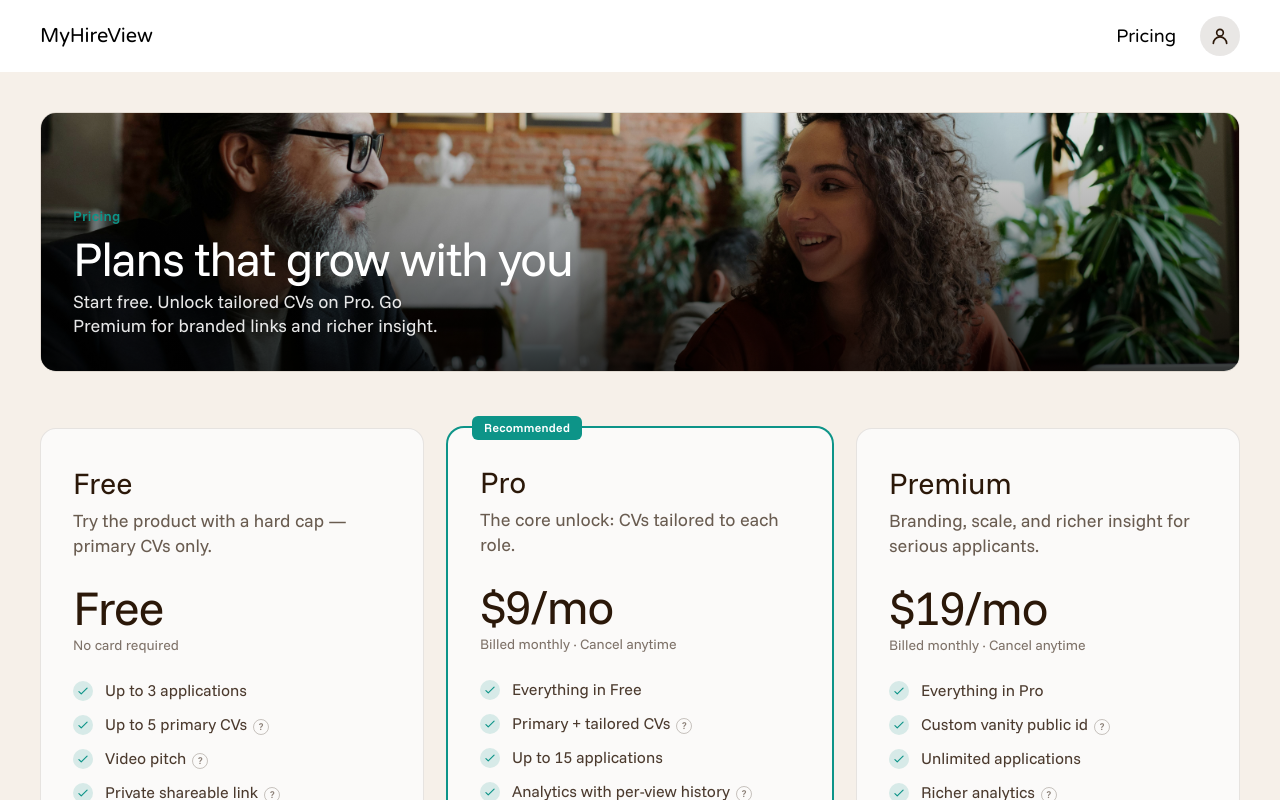
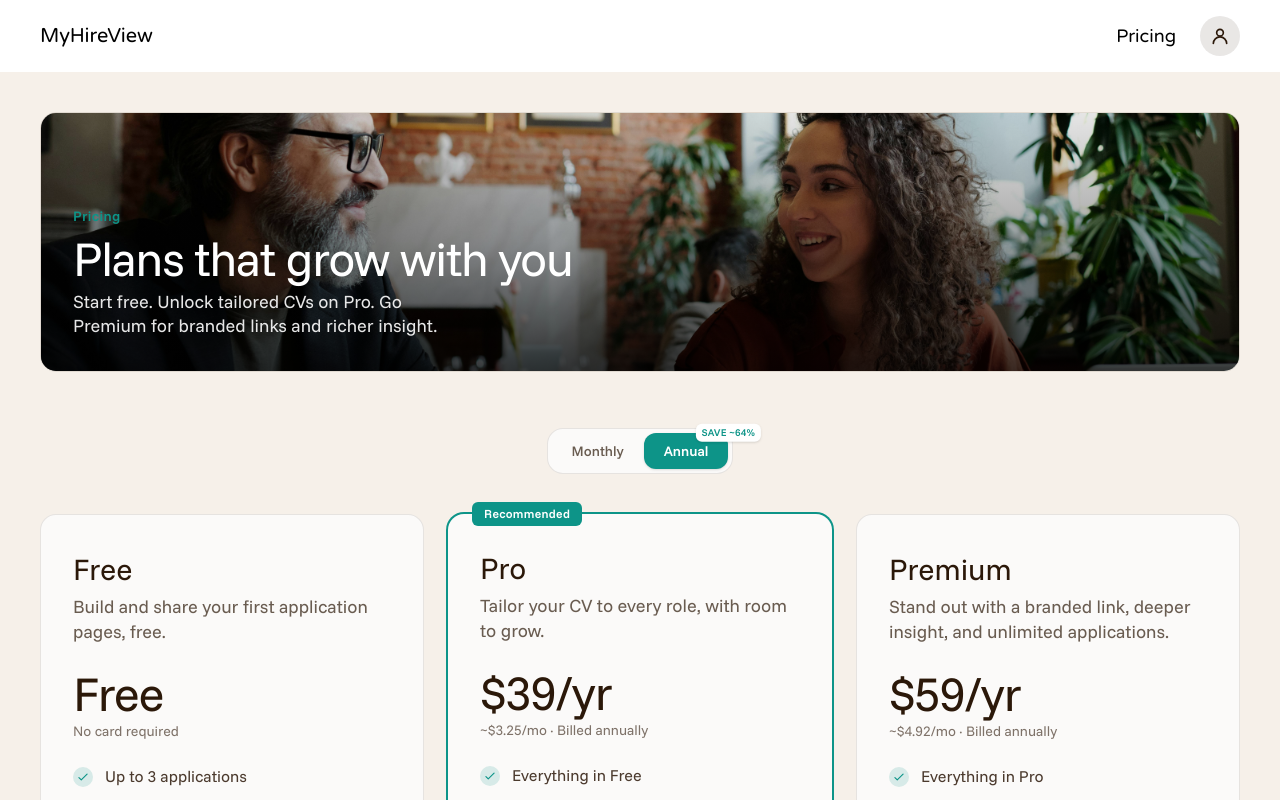
Before and after one commit to joan-gerard/my-hire-view, a Next.js app: page /pricing in a window 1280 px wide. Shown: the top 800 px of the page. Built offline with nearby package versions, Linux system fonts and the light colour scheme; no server answers.

Commit message:
feat: add annual pricing plans and billing-interval toggle on /pricing

```diff
--- a/components/public/pricing/PricingTiersSection.tsx
+++ b/components/public/pricing/PricingTiersSection.tsx
@@ -9,9 +9,14 @@ import {
 } from "@/lib/landing-animations";
 import { motion } from "framer-motion";
 import Link from "next/link";
+import { useState } from "react";
 import {
+  ANNUAL_SAVINGS_LABEL,
+  getAnnualNudge,
+  getTierPrice,
   PRICING_DRAFT_NOTE,
   PRICING_TIERS,
+  type BillingInterval,
   type PricingFeature,
   type PricingTier,
 } from "./constants";
@@ -22,12 +27,20 @@ import {
  * teal accent CTAs. Sits directly under PricingIntro so tiers are early in view.
  */
 export default function PricingTiersSection() {
+  const [billingInterval, setBillingInterval] =
+    useState<BillingInterval>("annual");
+
   return (
     <section
       id="pricing"
       className="px-4 md:px-6 lg:px-10 2xl:px-12 pt-6 pb-6 lg:pt-8 lg:pb-8 max-w-[1700px] mx-auto"
       aria-label="Pricing plans"
     >
+      <BillingIntervalToggle
+        value={billingInterval}
+        onChange={setBillingInterval}
+      />
+
       <motion.div
         className="grid grid-cols-1 gap-4 md:gap-6 lg:grid-cols-3 lg:items-stretch"
         initial="hidden"
@@ -35,7 +48,12 @@ export default function PricingTiersSection() {
         variants={staggerContainer.variants}
       >
         {PRICING_TIERS.map((tier) => (
-          <PricingTierCard key={tier.id} tier={tier} />
+          <PricingTierCard
+            key={tier.id}
+            tier={tier}
+            billingInterval={billingInterval}
+            onSelectAnnual={() => setBillingInterval("annual")}
+          />
         ))}
       </motion.div>
 
@@ -52,8 +70,79 @@ export default function PricingTiersSection() {
   );
 }
 
-function PricingTierCard({ tier }: { tier: PricingTier }) {
+function BillingIntervalToggle({
+  value,
+  onChange,
+}: {
+  value: BillingInterval;
+  onChange: (interval: BillingInterval) => void;
+}) {
+  return (
+    <div className="mb-8 lg:mb-10 flex flex-col items-center gap-2">
+      <div
+        role="radiogroup"
+        aria-label="Billing interval"
+        className="inline-flex rounded-2xl border border-(--foreground)/10 bg-[#fbfaf9] p-1"
+      >
+        {(
+          [
+            { id: "monthly", label: "Monthly" },
+            { id: "annual", label: "Annual" },
+          ] as const
+        ).map((option) => {
+          const selected = value === option.id;
+          const isAnnual = option.id === "annual";
+          return (
+            <button
+              key={option.id}
+              type="button"
+              role="radio"
+              aria-checked={selected}
+              onClick={() => onChange(option.id)}
+              className={
+                selected
+                  ? "relative inline-flex items-center justify-center rounded-xl bg-(--brand-accent-1) px-5 py-2 text-sm font-semibold text-white shadow-sm transition focus:outline-none focus-visible:ring-2 focus-visible:ring-(--brand-accent-1) focus-visible:ring-offset-2"
+                  : "relative inline-flex items-center justify-center rounded-xl px-5 py-2 text-sm font-medium text-foreground/70 transition hover:text-foreground focus:outline-none focus-visible:ring-2 focus-visible:ring-(--brand-accent-1) focus-visible:ring-offset-2"
+              }
+            >
+              {option.label}
+              {isAnnual && (
+                <span
+                  className={
+                    selected
+                      ? "absolute top-0 right-0 z-10 translate-x-1/2 -translate-y-1/2 rounded-md bg-white px-1.5 py-0.5 text-[10px] font-semibold tracking-wide uppercase text-(--brand-accent-1) shadow-sm"
+                      : "absolute top-0 right-0 z-10 translate-x-1/2 -translate-y-1/2 rounded-md bg-(--brand-accent-1) px-1.5 py-0.5 text-[10px] font-semibold tracking-wide uppercase text-white shadow-sm"
+                  }
+                >
+                  {ANNUAL_SAVINGS_LABEL}
+                </span>
+              )}
+            </button>
+          );
+        })}
+      </div>
+      {value === "monthly" && (
+        <p className="text-sm font-extralight text-(--brand-accent-2)">
+          {`Switch to annual and ${ANNUAL_SAVINGS_LABEL.toLowerCase()}`}
+        </p>
+      )}
+    </div>
+  );
+}
+
+function PricingTierCard({
+  tier,
+  billingInterval,
+  onSelectAnnual,
+}: {
+  tier: PricingTier;
+  billingInterval: BillingInterval;
+  onSelectAnnual: () => void;
+}) {
   const isHighlighted = tier.highlighted;
+  const price = getTierPrice(tier, billingInterval);
+  const annualNudge =
+    billingInterval === "monthly" ? getAnnualNudge(tier) : null;
 
   return (
     <motion.article
@@ -81,11 +170,20 @@ function PricingTierCard({ tier }: { tier: PricingTier }) {
 
       <div className="flex flex-col gap-1">
         <p className="text-4xl xl:text-5xl font-light tracking-tight text-foreground">
-          {tier.priceLabel}
+          {price.priceLabel}
         </p>
         <p className="text-sm font-extralight text-foreground/60">
-          {tier.priceNote}
+          {price.priceNote}
         </p>
+        {annualNudge && (
+          <button
+            type="button"
+            onClick={onSelectAnnual}
+            className="mt-1 self-start text-left text-sm font-medium text-(--brand-accent-1) underline-offset-2 transition hover:underline focus:outline-none focus-visible:ring-2 focus-visible:ring-(--brand-accent-1) focus-visible:ring-offset-2"
+          >
+            {annualNudge}
+          </button>
+        )}
       </div>
 
       <ul className="flex flex-col gap-3 flex-1" role="list">
--- a/components/public/pricing/constants.ts
+++ b/components/public/pricing/constants.ts
@@ -1,11 +1,13 @@
 /**
  * Pricing tiers for /pricing (E3-014).
  * Source of truth: docs/PRICING_AND_MEMBERSHIP.md §3.
- * Monthly billing only — no annual plans. Display amounts are USD until Stripe
- * adaptive presentment (E2); avoid “USD” in customer-facing sentences.
+ * Monthly and annual billing. Display amounts are USD until Stripe adaptive
+ * presentment (E2); avoid “USD” in customer-facing sentences.
  */
 
 export type PricingTierId = "free" | "pro" | "premium";
+
+export type BillingInterval = "monthly" | "annual";
 
 export interface PricingFeature {
   /** Short feature line shown on the card. */
@@ -14,16 +16,22 @@ export interface PricingFeature {
   tooltip?: string;
 }
 
+export interface PricingTierPrice {
+  amountUsd: number;
+  /** Displayed price label (customer-facing). */
+  priceLabel: string;
+  priceNote: string;
+}
+
 export interface PricingTier {
   id: PricingTierId;
   name: string;
   /** Short positioning line under the plan name. */
   tagline: string;
-  /** Displayed price label (customer-facing). */
-  priceLabel: string;
-  priceNote: string;
-  /** Numeric USD amount for future Stripe / adaptive presentment. */
-  amountUsd: number;
+  prices: {
+    monthly: PricingTierPrice;
+    annual: PricingTierPrice;
+  };
   /** ISO currency code for structured price (display is USD on /pricing today). */
   currency: "USD";
   /** When true, visually emphasize as the recommended paid plan. */
@@ -36,20 +44,43 @@ export interface PricingTier {
 /** Waitlist CTA shared by all tiers until billing (E2) ships. */
 export const PRICING_WAITLIST_HREF = "/#early-access" as const;
 
+const FREE_PRICE = {
+  amountUsd: 0,
+  priceLabel: "Free",
+  priceNote: "No card required",
+} as const satisfies PricingTierPrice;
+
 const MONTHLY_PRICE_NOTE = "Billed monthly · Cancel anytime";
 
+/** Shown on the Annual toggle (and monthly-view nudges) — vs paying monthly for a year. */
+export const ANNUAL_SAVINGS_LABEL = "Save ~64%";
+
 /**
- * Locked plan matrix: Free · Pro · Premium (monthly).
+ * Persuasive annual compare line for paid tiers when Monthly is selected.
+ * Free returns null (no savings story).
+ */
+export function getAnnualNudge(tier: PricingTier): string | null {
+  if (tier.id === "free") return null;
+  const annual = tier.prices.annual;
+  // Reuse the annual note’s effective monthly (e.g. "~$3.25/mo · Billed annually").
+  const effectiveMo = annual.priceNote.split("·")[0]?.trim();
+  if (!effectiveMo) return `${ANNUAL_SAVINGS_LABEL} at ${annual.priceLabel}`;
+  return `${ANNUAL_SAVINGS_LABEL} — ${effectiveMo} at ${annual.priceLabel}`;
+}
+
+/**
+ * Locked plan matrix: Free · Pro · Premium (monthly + annual).
  * See docs/PRICING_AND_MEMBERSHIP.md §3.
  */
 export const PRICING_TIERS: readonly PricingTier[] = [
   {
     id: "free",
     name: "Free",
-    tagline: "Try the product with a hard cap — primary CVs only.",
-    priceLabel: "Free",
-    priceNote: "No card required",
-    amountUsd: 0,
+    tagline: "Build and share your first application pages, free.",
+    prices: {
+      monthly: FREE_PRICE,
+      annual: FREE_PRICE,
+    },
     currency: "USD",
     highlighted: false,
     cta: { label: "Join waitlist", href: PRICING_WAITLIST_HREF },
@@ -79,10 +110,19 @@ export const PRICING_TIERS: readonly PricingTier[] = [
   {
     id: "pro",
     name: "Pro",
-    tagline: "The core unlock: CVs tailored to each role.",
-    priceLabel: "$9/mo",
-    priceNote: MONTHLY_PRICE_NOTE,
-    amountUsd: 9,
+    tagline: "Tailor your CV to every role, with room to grow.",
+    prices: {
+      monthly: {
+        amountUsd: 9,
+        priceLabel: "$9/mo",
+        priceNote: MONTHLY_PRICE_NOTE,
+      },
+      annual: {
+        amountUsd: 39,
+        priceLabel: "$39/yr",
+        priceNote: "~$3.25/mo · Billed annually",
+      },
+    },
     currency: "USD",
     highlighted: true,
     cta: { label: "Join waitlist", href: PRICING_WAITLIST_HREF },
@@ -103,10 +143,20 @@ export const PRICING_TIERS: readonly PricingTier[] = [
   {
     id: "premium",
     name: "Premium",
-    tagline: "Branding, scale, and richer insight for serious applicants.",
-    priceLabel: "$19/mo",
-    priceNote: MONTHLY_PRICE_NOTE,
-    amountUsd: 19,
+    tagline:
+      "Stand out with a branded link, deeper insight, and unlimited applications.",
+    prices: {
+      monthly: {
+        amountUsd: 14,
+        priceLabel: "$14/mo",
+        priceNote: MONTHLY_PRICE_NOTE,
+      },
+      annual: {
+        amountUsd: 59,
+        priceLabel: "$59/yr",
+        priceNote: "~$4.92/mo · Billed annually",
+      },
+    },
     currency: "USD",
     highlighted: false,
     cta: { label: "Join waitlist", href: PRICING_WAITLIST_HREF },
@@ -114,7 +164,8 @@ export const PRICING_TIERS: readonly PricingTier[] = [
       { label: "Everything in Pro" },
       {
         label: "Custom vanity public id",
-        tooltip: "Branded URL such as /view/your-name/… instead of a random id.",
+        tooltip:
+          "Branded URL such as /view/your-name/… instead of a random id.",
       },
       { label: "Unlimited applications" },
       {
@@ -126,6 +177,13 @@ export const PRICING_TIERS: readonly PricingTier[] = [
     ],
   },
 ] as const;
+
+export function getTierPrice(
+  tier: PricingTier,
+  interval: BillingInterval,
+): PricingTierPrice {
+  return tier.prices[interval];
+}
 
 /** Note under the tier grid — checkout not live yet; plans/prices are set. */
 export const PRICING_DRAFT_NOTE =
--- a/components/public/pricing/index.ts
+++ b/components/public/pricing/index.ts
@@ -3,11 +3,16 @@ export { default as PricingIntro } from "./PricingIntro";
 export { default as PricingPageSections } from "./PricingPageSections";
 export { default as PricingTiersSection } from "./PricingTiersSection";
 export {
+  ANNUAL_SAVINGS_LABEL,
+  getAnnualNudge,
+  getTierPrice,
   PRICING_DRAFT_NOTE,
   PRICING_FAQ,
   PRICING_TIERS,
   PRICING_WAITLIST_HREF,
+  type BillingInterval,
   type PricingFeature,
   type PricingTier,
   type PricingTierId,
+  type PricingTierPrice,
 } from "./constants";
```
Also changed, not shown: 5 other files (tests, documents, lock files or other folders).
